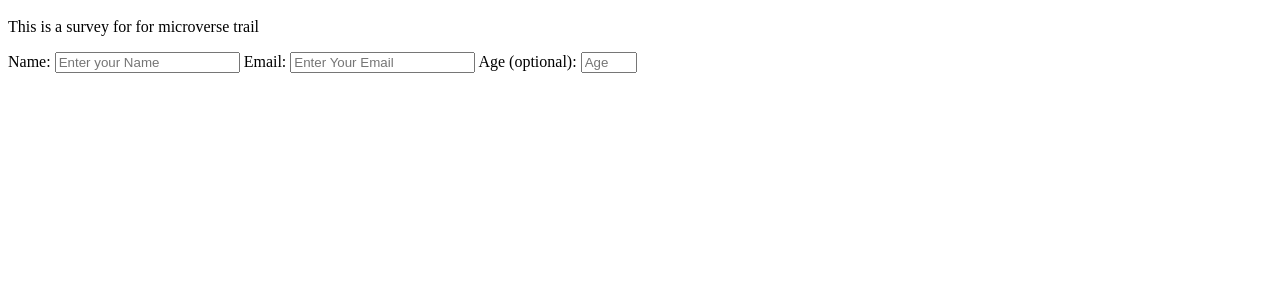
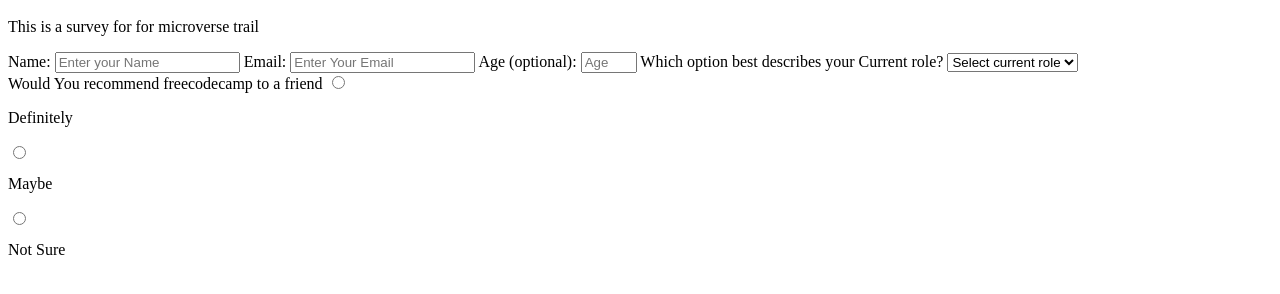
Before and after one commit to Delaw1/microverseTrial, a plain HTML site: page index.html in a window 1280 px wide. Shown: the part 48-342 px from the top of the page. Drawn offline with Linux system fonts and the light colour scheme.

Commit message:
story 12 and 13

```diff
--- a/index.html
+++ b/index.html
@@ -17,6 +17,25 @@
       />
       <label for="age" id="number-label">Age (optional):</label>
       <input type="number" min="10" max="99" id="number" placeholder="Age" />
+
+      <label for="dropdown"
+        >Which option best describes your Current role?</label
+      >
+      <select name="role" id="dropdown">
+        <option value="">Select current role</option>
+        <option value="student">Student</option>
+        <option value="fulltime job">Fulltime Job</option>
+        <option value="fulltime learner"> Fulltime Learner</option>
+        <option value="prefer not to say"> Prefer not to say</option>
+        <option value="other"> Other </option> </select
+      ><br />
+      <label for="radio">Would You recommend freecodecamp to a friend</label>
+      <input type="radio" name="recommend" />
+      <p>Definitely</p>
+      <input type="radio" name="recommend" />
+      <p>Maybe</p>
+      <input type="radio" name="recommend" />
+      <p>Not Sure</p>
     </form>
   </body>
 </html>
```
